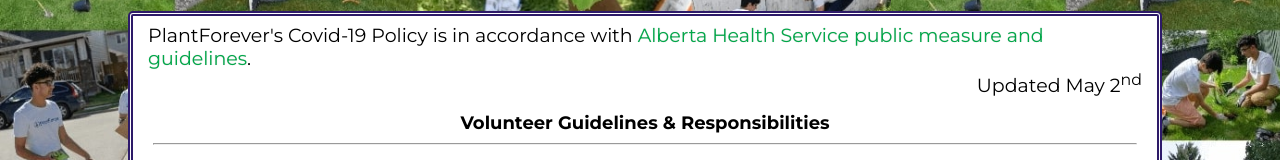
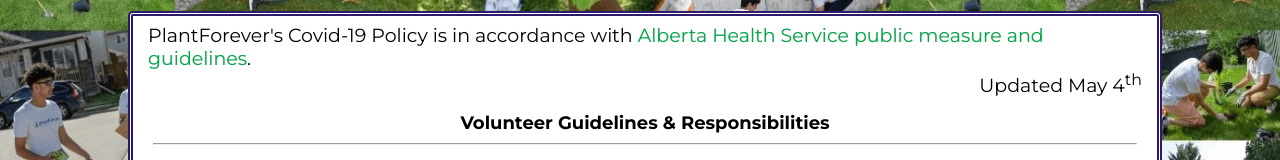
Before and after one commit to cocoliliace/PlantForever, a Vue app: page /covid-policies in a window 1280 px wide. Shown: the part 497-657 px from the top of the page. Built offline with nearby package versions, Linux system fonts and the light colour scheme.

Commit message:
Updated covid "last update" date

```diff
--- a/src/views/Covid.vue
+++ b/src/views/Covid.vue
@@ -5,7 +5,7 @@
     </div>
     <div class="text-container">
       <div style="margin-top: 8px;">PlantForever's Covid-19 Policy is in accordance with <a href="https://www.alberta.ca/enhanced-public-health-measures.aspx" target="_blank" rel="noopener noreferrer">Alberta Health Service public measure and guidelines</a>.</div>
-      <div style="text-align: right;">Updated May 2<sup>nd</sup></div>
+      <div style="text-align: right;">Updated May 4<sup>th</sup></div>
       <div v-if="volunteer" class="text">
         <div class="title">Volunteer Guidelines & Responsibilities</div>
         <hr />
```
